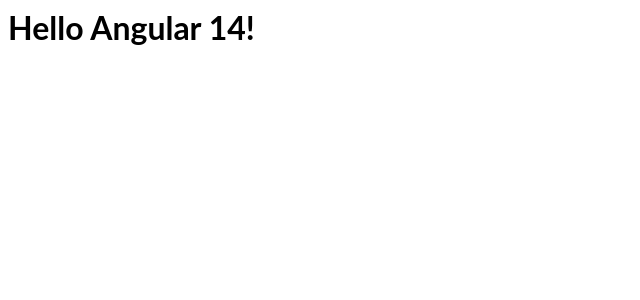
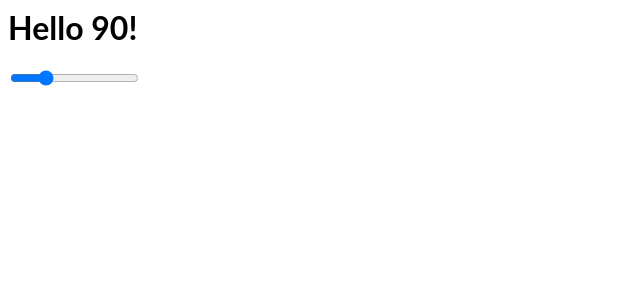
Before and after one commit to sergedesmedt/WorldBuilding-WebVR, an Angular app: page / in a window 1280 px wide. Shown: the top 300 px of the page, without its empty margins (0-640 px from the left). Built offline with nearby package versions, Linux system fonts and the light colour scheme.

Commit message:
slider binding (but not working)

```diff
--- a/src/app/app.component.html
+++ b/src/app/app.component.html
@@ -1,4 +1,12 @@
-<hello name="{{ name }}"></hello>
+<hello name="{{ test }}"></hello>
+<input
+  type="range"
+  id="points"
+  name="points"
+  min="70"
+  max="150"
+  [(ngModel)]="test"
+/>
 <div id="myEmbeddedScene">
   <a-scene embedded vr-mode-ui="enabled: false">
     <a-sphere [attr.position]="pos" radius="1.25" color="#EF2D5E"></a-sphere>
@@ -10,6 +18,6 @@
       color="#7BC8A4"
     ></a-plane>
     <!--<a-sky color="#0000FF"></a-sky>-->
-    <a-camera fov="160"></a-camera>
+    <a-camera [attr.fov]="test"></a-camera>
   </a-scene>
 </div>
--- a/src/app/app.component.ts
+++ b/src/app/app.component.ts
@@ -8,6 +8,7 @@
 export class AppComponent implements OnInit {
   @Input() pos = '0 1 -2';
   name = 'Angular ' + VERSION.major;
+  test: number = 90;
 
   constructor() {}
 
```
